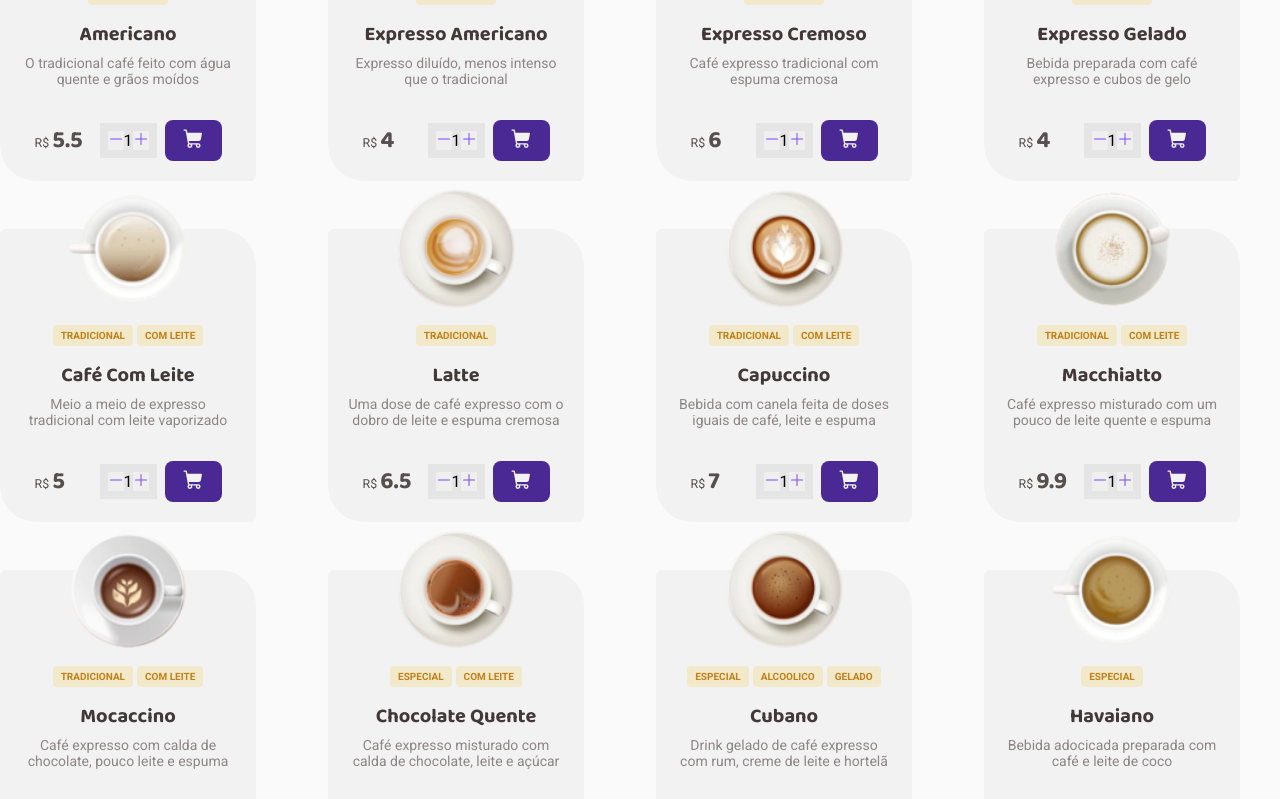
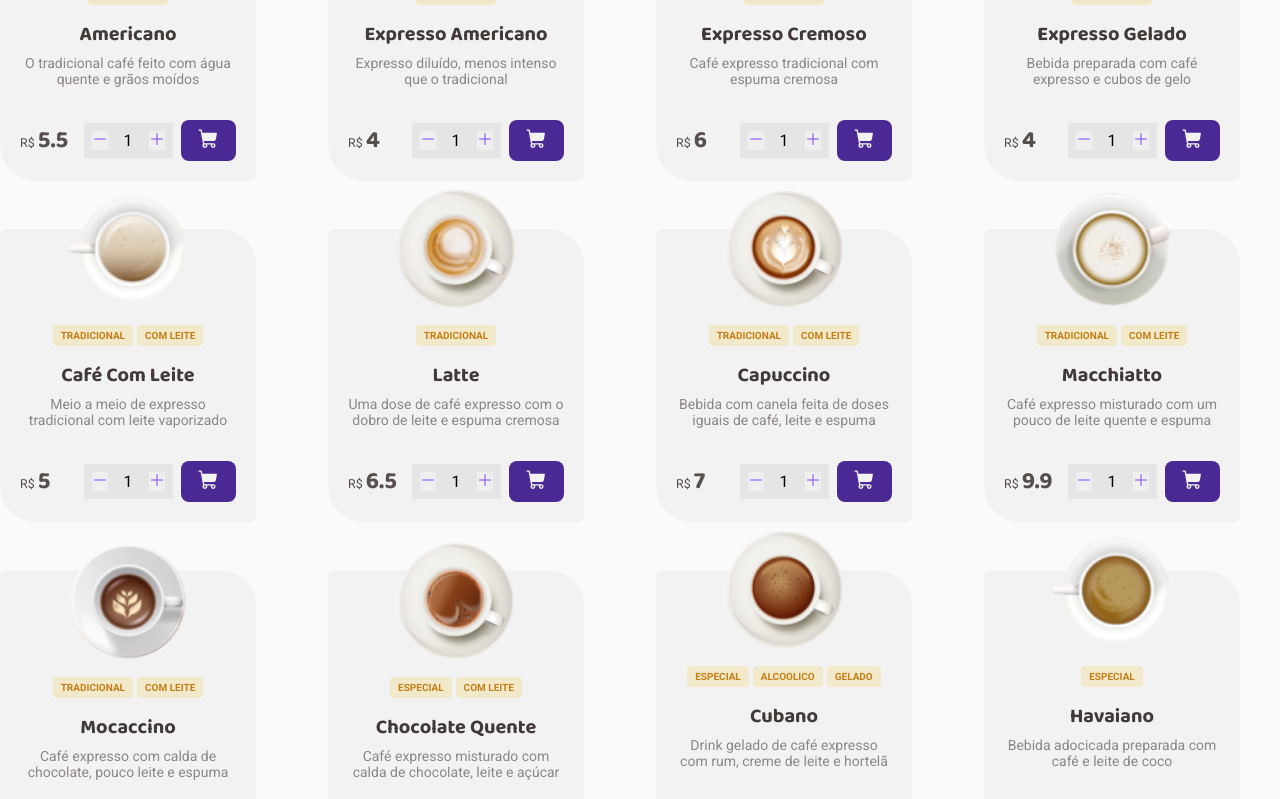
Before and after one commit to gabrielamenezes/coffee-delivery, a React (Vite) app: page / in a window 1280 px wide. Shown: the part 881-1680 px from the top of the page. Built offline with nearby package versions, Linux system fonts and the light colour scheme.

Commit message:
feat: update coffeeCard styles
this commit applies space between buttons and remove hover in quantity button

```diff
--- a/src/pages/Home/CoffeeCard/style.ts
+++ b/src/pages/Home/CoffeeCard/style.ts
@@ -83,11 +83,16 @@ export const ButtonCartQuantityContainer = styled.div`
   display: flex;
   justify-content: center;
   align-items: center;
+  gap: 1rem;
   padding: 0.5rem;
   width: 100%;
   button {
     border: none;
     cursor: pointer;
+
+    &:hover {
+      background: none;
+    }
   }
   span {
     flex: 1;
```
